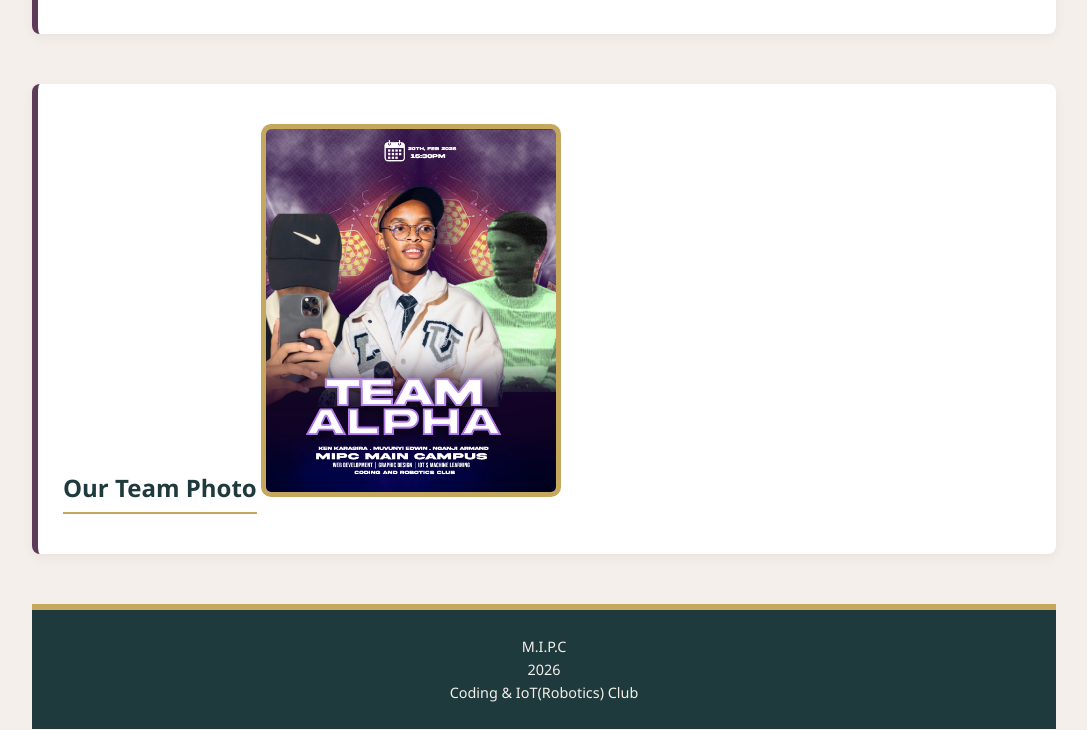
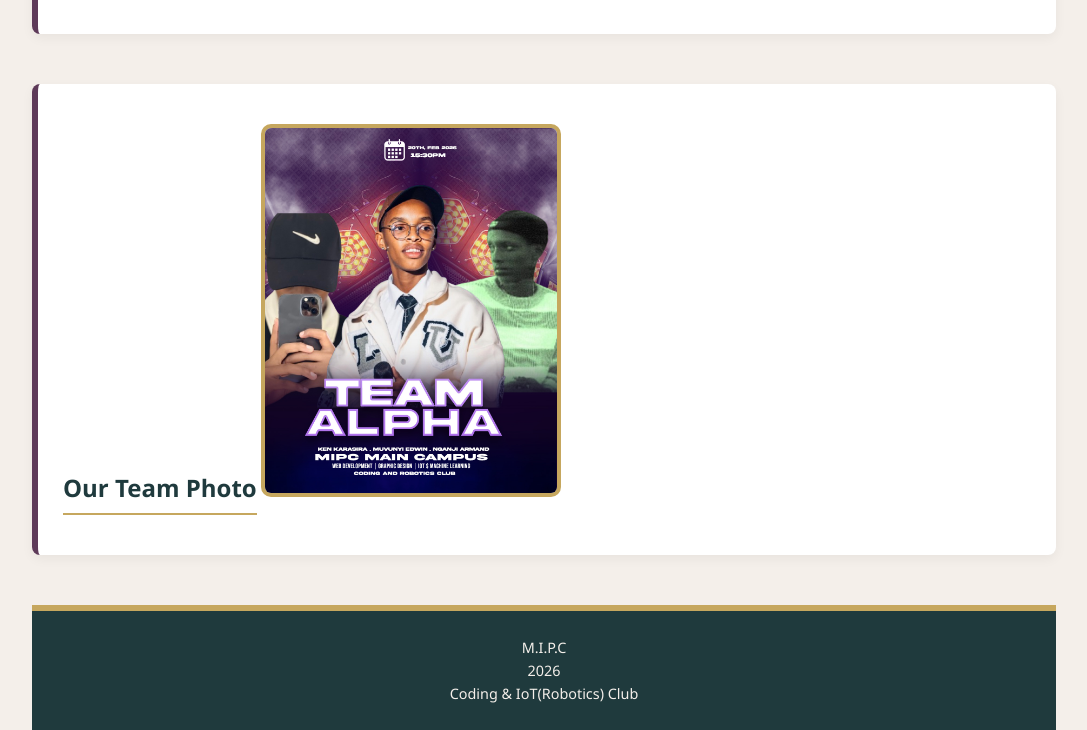
Before and after one commit to K-Ken3/robotics-Assignment1, a plain HTML site: page index.html in a window 1280 px wide. Shown: the part 1134-1864 px from the top of the page, without its empty margins (96-1183 px from the left). Drawn offline with Linux system fonts and the light colour scheme.

Commit message:
Updated border in CSS

```diff
--- a/index.css
+++ b/index.css
@@ -72,7 +72,7 @@ section ul li:hover {
 img {
     margin-top: 15px;
     border-radius: 10px;
-    border: 5px solid #C6A75E;
+    border: 4px solid #C6A75E;
 }
 footer {
     background-color: #1F3A3D;
```
